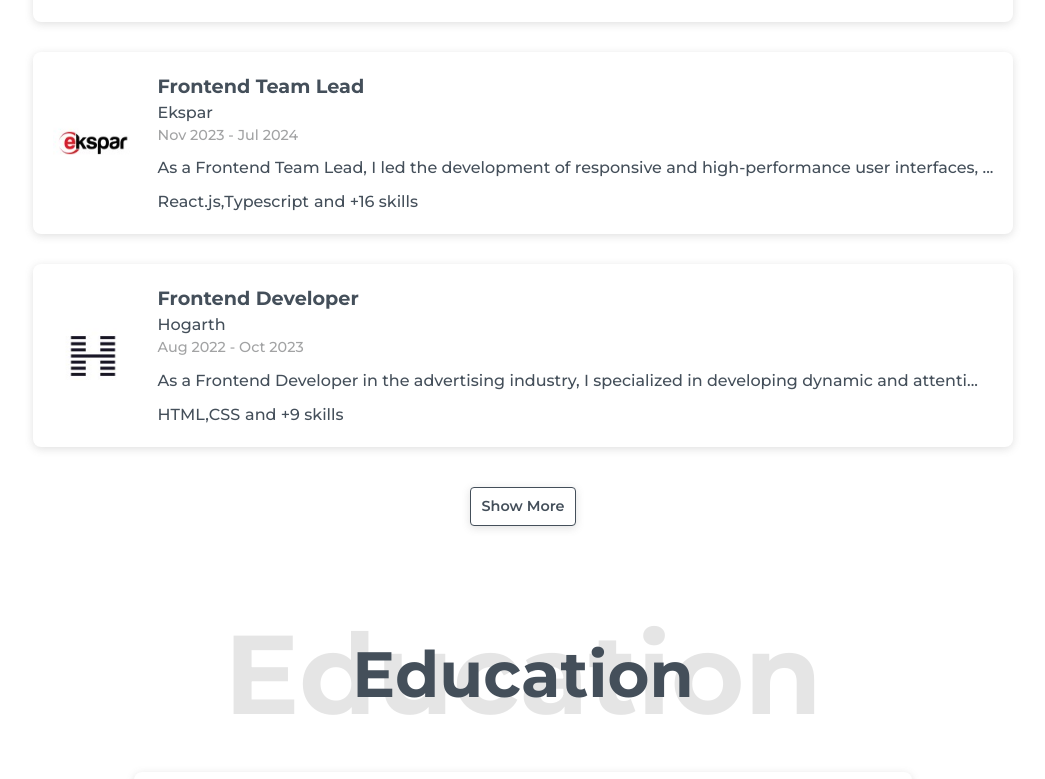
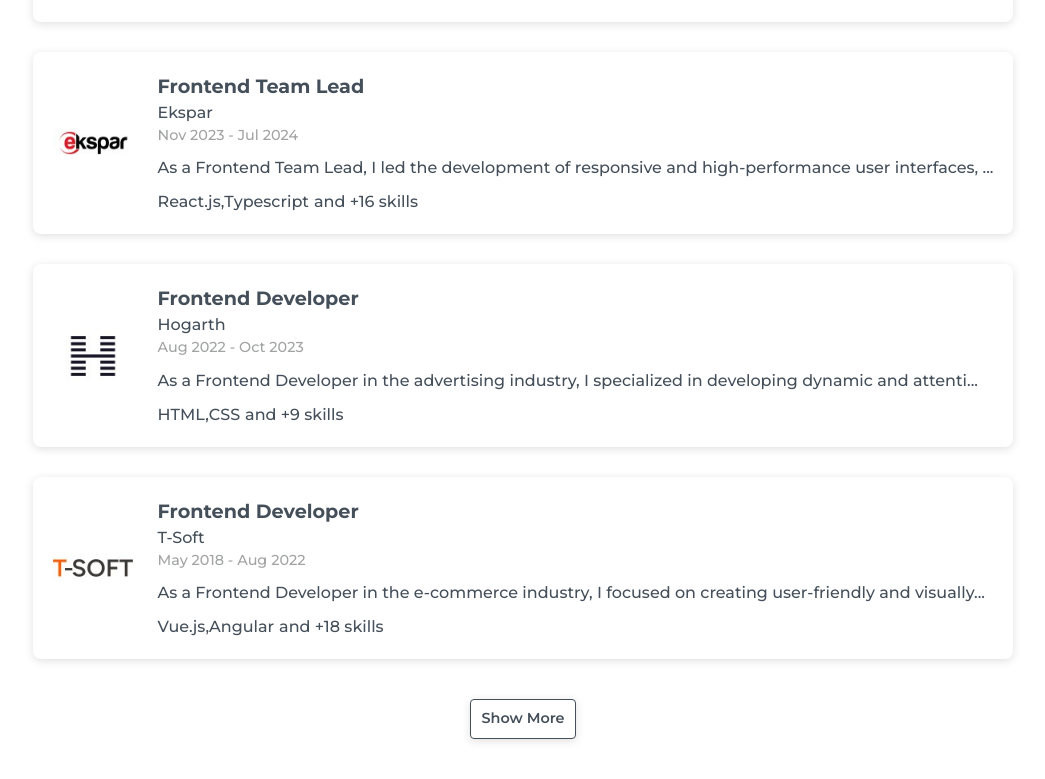
Before and after one commit to mehmetbacik/mehmetbacik.com, a Next.js app: page / in a window 1280 px wide. Shown: the part 2002-2781 px from the top of the page, without its empty margins (117-1162 px from the left). Built offline with nearby package versions, Linux system fonts and the light colour scheme.

Commit message:
feat: experience component edited
Improved the experience count displayed in the Experience component

```diff
--- a/src/app/experience/Experience.tsx
+++ b/src/app/experience/Experience.tsx
@@ -41,7 +41,7 @@ const Experience: React.FC<ExperienceProps> = ({ id }) => {
 
   const visibleExperiences = showAll
     ? experienceData
-    : experienceData.slice(0, 3);
+    : experienceData.slice(0, 4);
 
   return (
     <section id={id} className={`container mx-auto px-4 ${styles.experience}`}>
```
